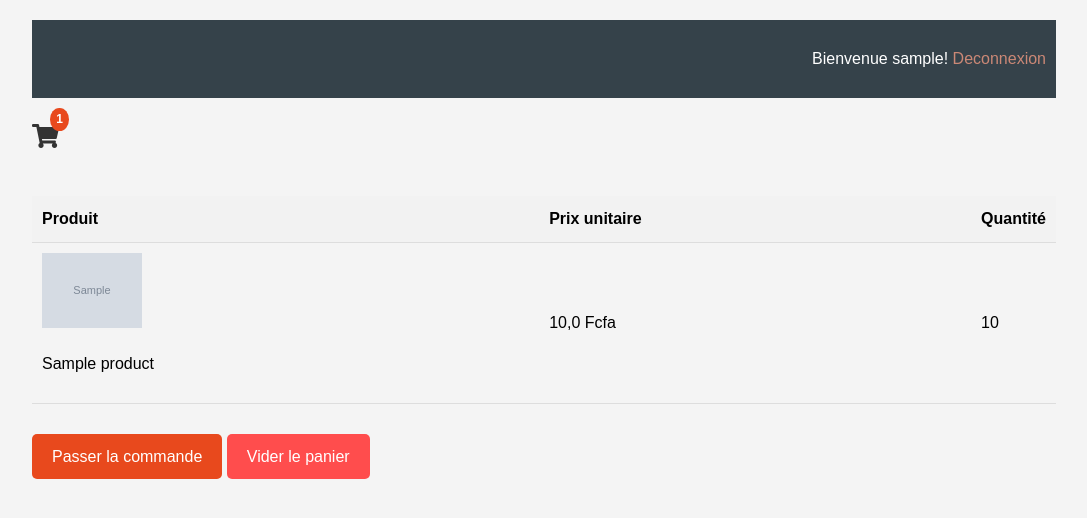
After one commit to djokodev/E-NITO, a Django app: page /cart/ in a window 1280 px wide. The commit adds this page. Shown: the top 518 px of the page, without its empty margins (96-1183 px from the left). Run offline with Django 5.2, Linux system fonts and the light colour scheme; a user stored in the database is signed in; tables that the repository leaves empty hold one stand-in row (values such as "Sample post"); grey boxes marked "Sample" are stand-in pictures.

Commit message:
mvp almost finished

```diff
--- a/shop/settings.py
+++ b/shop/settings.py
@@ -123,7 +123,9 @@ USE_I18N = True
 
 USE_TZ = True
 
-STATIC_URL = "static/"
+STATIC_URL = "/static/"
+
+STATIC_ROOT = os.path.join(BASE_DIR, "staticfiles")
 
 DEFAULT_AUTO_FIELD = "django.db.models.BigAutoField"
 MEDIA_URL = "/media/"
--- a/store/admin.py
+++ b/store/admin.py
@@ -1,5 +1,7 @@
 from django.contrib import admin
-from store.models import Product
+from store.models import Product, Order, Cart
 
 
 admin.site.register(Product)
+admin.site.register(Order)
+admin.site.register(Cart)
--- a/store/models.py
+++ b/store/models.py
@@ -1,5 +1,7 @@
 from django.db import models
 from django.urls import reverse
+from django.contrib.auth.models import User
+from django.utils import timezone
 
 
 class Product(models.Model):
@@ -15,3 +17,31 @@ class Product(models.Model):
 
     def get_absolute_url(self):
         return reverse("product", kwargs={"slug": self.slug})
+
+
+class Order(models.Model):
+    user = models.ForeignKey(User, on_delete=models.CASCADE)
+    product = models.ForeignKey(Product, on_delete=models.CASCADE)
+    quantity = models.IntegerField(default=1)
+    ordered = models.BooleanField(default=False)
+    ordered_date = models.DateTimeField(blank=True, null=True)
+
+    def __str__(self) -> str:
+        return f"{self.product.name} ({self.quantity})"
+
+
+class Cart(models.Model):
+    user = models.OneToOneField(User, on_delete=models.CASCADE)
+    orders = models.ManyToManyField(Order)
+
+    def __str__(self) -> str:
+        return f"{self.user.username}"
+
+    def delete(self, *args, **kwargs):
+        for order in self.orders.all():
+            order.ordered = True
+            order.ordered_date = timezone.now()
+            order.save()
+
+        self.orders.clear()
+        super().delete()
--- /dev/null
+++ b/store/static/css/style.css
@@ -0,0 +1,170 @@
+body {
+    font-family: 'Arial', sans-serif;
+    line-height: 1.6;
+    margin: 0;
+    padding: 0;
+    background-color: #f4f4f4;
+}
+.container {
+    width: 80%;
+    margin: auto;
+    overflow: hidden;
+    padding: 20px;
+}
+header {
+    background: #35424a;
+    color: #ffffff;
+    padding-top: 30px;
+    min-height: 70px;
+    border-bottom: #e8491d 3px solid;
+}
+header a {
+    color: #ffffff;
+    text-decoration: none;
+    text-transform: uppercase;
+    font-size: 16px;
+}
+.welcome {
+    background: #35424a;
+    color: #ffffff;
+    padding: 10px;
+    margin-bottom: 20px;
+    text-align: right;
+}
+.welcome a {
+    color: #cb8876;
+    text-decoration: none;
+}
+.product-grid {
+    display: grid;
+    grid-template-columns: repeat(auto-fill, minmax(250px, 1fr));
+    gap: 20px;
+}
+.product-card {
+    background: #fff;
+    padding: 20px;
+    border-radius: 5px;
+    box-shadow: 0 0 10px rgba(0,0,0,0.1);
+    text-align: center;
+}
+.product-card img {
+    max-width: 100%;
+    height: auto;
+    border-radius: 5px;
+}
+.product-card h2 {
+    margin-top: 10px;
+    font-size: 1.2em;
+}
+.btn {
+    display: inline-block;
+    background: #e8491d;
+    color: #fff;
+    padding: 10px 20px;
+    margin-top: 10px;
+    text-decoration: none;
+    border-radius: 5px;
+    transition: background-color 0.3s ease;
+}
+.product-detail {
+    background: #fff;
+    padding: 20px;
+    border-radius: 5px;
+    box-shadow: 0 0 10px rgba(0,0,0,0.1);
+    display: flex;
+    flex-wrap: wrap;
+    margin-top: 20px;
+}
+.product-image {
+    flex: 1;
+    min-width: 300px;
+}
+.product-image img {
+    max-width: 100%;
+    height: auto;
+    border-radius: 5px;
+}
+.product-info {
+    flex: 2;
+    padding: 0 20px;
+}
+.product-price {
+    font-size: 1.5em;
+    color: #e8491d;
+    margin-bottom: 10px;
+}
+.product-description {
+    margin-bottom: 20px;
+}
+.product-stock {
+    font-weight: bold;
+    margin-bottom: 20px;
+}
+.btn {
+    display: inline-block;
+    background: #e8491d;
+    color: #fff;
+    padding: 10px 20px;
+    text-decoration: none;
+    border-radius: 5px;
+    transition: background-color 0.3s ease;
+}
+.btnr {
+    display: inline-block;
+    background: #7c4f43;
+    color: #fff;
+    padding: 10px 20px;
+    text-decoration: none;
+    border-radius: 5px;
+    transition: background-color 0.3s ease;
+}
+.cart-icon-container {
+    position: relative;
+    display: inline-block;
+}
+.cart-icon {
+    font-size: 24px;
+    color: #333;
+    text-decoration: none;
+}
+.cart-count {
+    position: absolute;
+    top: -10px;
+    right: -10px;
+    background-color: #e8491d;
+    color: white;
+    border-radius: 50%;
+    padding: 2px 6px;
+    font-size: 12px;
+    font-weight: bold;
+}
+.cart-table {
+    width: 100%;
+    border-collapse: collapse;
+    margin-bottom: 20px;
+}
+.cart-table th, .cart-table td {
+    padding: 10px;
+    border-bottom: 1px solid #ddd;
+    text-align: left;
+}
+.cart-table th {
+    background-color: #f2f2f2;
+}
+.cart-table img {
+    max-width: 100px;
+    height: auto;
+}
+.quantity-input {
+    width: 50px;
+    padding: 5px;
+}
+.btn:hover {
+    background: #ff6a3c;
+}
+.btn-delete {
+    background: #ff4d4d;
+}
+.btn-delete:hover {
+    background: #ff6b6b;
+}
--- /dev/null
+++ b/store/templates/store/cart.html
@@ -0,0 +1,36 @@
+{% extends 'base.html' %}
+
+{% block content %}
+
+<div class="container">
+    {% if orders %}
+        <table class="cart-table">
+            <thead>
+                <tr>
+                    <th>Produit</th>
+                    <th>Prix unitaire</th>
+                    <th>Quantité</th>
+                </tr>
+            </thead>
+            <tbody>
+                {% for order in orders %}
+                    <tr>
+                        <td>
+                            <img src="{{ order.product.thumbnail.url }}" alt="{{ order.product.name }}">
+                            <p>{{ order.product.name }}</p>
+                        </td>
+                        <td>{{ order.product.price }} Fcfa</td>
+                        <td class="quantity-input">
+                            {{ order.quantity }}
+                        </td>
+                    </tr>
+                {% endfor %}
+            </tbody>
+        </table>
+
+        <a href="" class="btn">Passer la commande</a>
+
+        <a href="{% url 'delete_cart' %}" class="btn btn-delete">Vider le panier</a>
+    {% endif %}
+
+{% endblock %}
--- a/store/urls.py
+++ b/store/urls.py
@@ -1,7 +1,10 @@
 from django.urls import path
-from store.views import home, product_detail
+from store.views import home, product_detail, add_to_cart, cart, delete_cart
 
 urlpatterns = [
    path("", home, name="home"),
+   path("cart/", cart, name="cart"),
+   path("cart/delete", delete_cart, name="delete_cart"),
    path("product/<str:slug>/", product_detail, name="product"),
+   path("product/<str:slug>/add-to-cart/", add_to_cart, name="add_to_cart"),
 ]
--- a/store/views.py
+++ b/store/views.py
@@ -1,11 +1,43 @@
-from django.shortcuts import render, get_object_or_404
-from store.models import Product
+from django.shortcuts import render, get_object_or_404, redirect
+from store.models import Product, Cart, Order
+from django.urls import reverse
 
 
 def home(request):
     products = Product.objects.all()
-    return render(request, "store/home.html", context={"products":products})
+    return render(request, "store/home.html", context={"products": products})
+
 
 def product_detail(request, slug):
     product = get_object_or_404(Product, slug=slug)
-    return render(request, "store/detail.html", context={"product":product})
+    return render(request, "store/detail.html", context={"product": product})
+
+
+def add_to_cart(request, slug):
+    user = request.user
+    product = get_object_or_404(Product, slug=slug)
+    cart, _ = Cart.objects.get_or_create(user=user)
+    order, created = Order.objects.get_or_create(
+        user=user, ordered=False, product=product
+    )
+
+    if created:
+        cart.orders.add(order)
+        cart.save()
+    else:
+        order.quantity += 1
+        order.save()
+
+    return redirect(reverse("product", kwargs={"slug": slug}))
+
+
+def cart(request):
+    cart = get_object_or_404(Cart, user=request.user)
+    return render(request, "store/cart.html", context={"orders": cart.orders.all()})
+
+
+def delete_cart(request):
+    if cart := request.user.cart:
+        cart.delete()
+
+    return redirect("home")
--- a/templates/base.html
+++ b/templates/base.html
@@ -1,13 +1,36 @@
+{% load static %}
 <!DOCTYPE html>
 <html lang="fr">
 <head>
     <meta charset="UTF-8">
     <meta name="viewport" content="width=device-width, initial-scale=1.0">
     <title>CHEZ NITO</title>
+    <link rel="stylesheet" href="https://cdnjs.cloudflare.com/ajax/libs/font-awesome/5.15.3/css/all.min.css">
+    <link rel="stylesheet" type="text/css" href="{% static 'css/style.css' %}">
+</head>
 </head>
 <body>
 
-    <a href="{% url 'home' %}"><h1>CHEZ NITO</h1></a>
+    <div class="container">
+
+        {% if user.is_authenticated %}
+            <div class="welcome">
+                <!--<a href="{% url 'home' %}"><h1>CHEZ NITO</h1></a>-->
+                <p>Bienvenue {{ user.username }}!  <a href="{% url 'logout' %}">Deconnexion</a></p>
+            </div>
+        {% endif %}
+
+        {% if user.cart %}
+            <div class="cart-icon-container">
+                <a href="{% url 'cart' %}" class="cart-icon">
+                    <i class="fas fa-shopping-cart"></i>
+                        <span class="cart-count">{{ user.cart.orders.count }}</span>
+
+                </a>
+            </div>
+        {% endif %}
+
+    </div>
 
     {% block content %} {% endblock %}
 
```
Also changed, not shown: store/templates/store/detail.html (+15 -6 lines), store/templates/store/home.html (+11 -5 lines), media/products_images/avis-mboa.jpg (added), media/products_images/ia2.jpg (added), store/migrations/0003_order_cart.py (added), store/migrations/0004_remove_cart_ordered_remove_cart_ordered_date_and_more.py (added).
